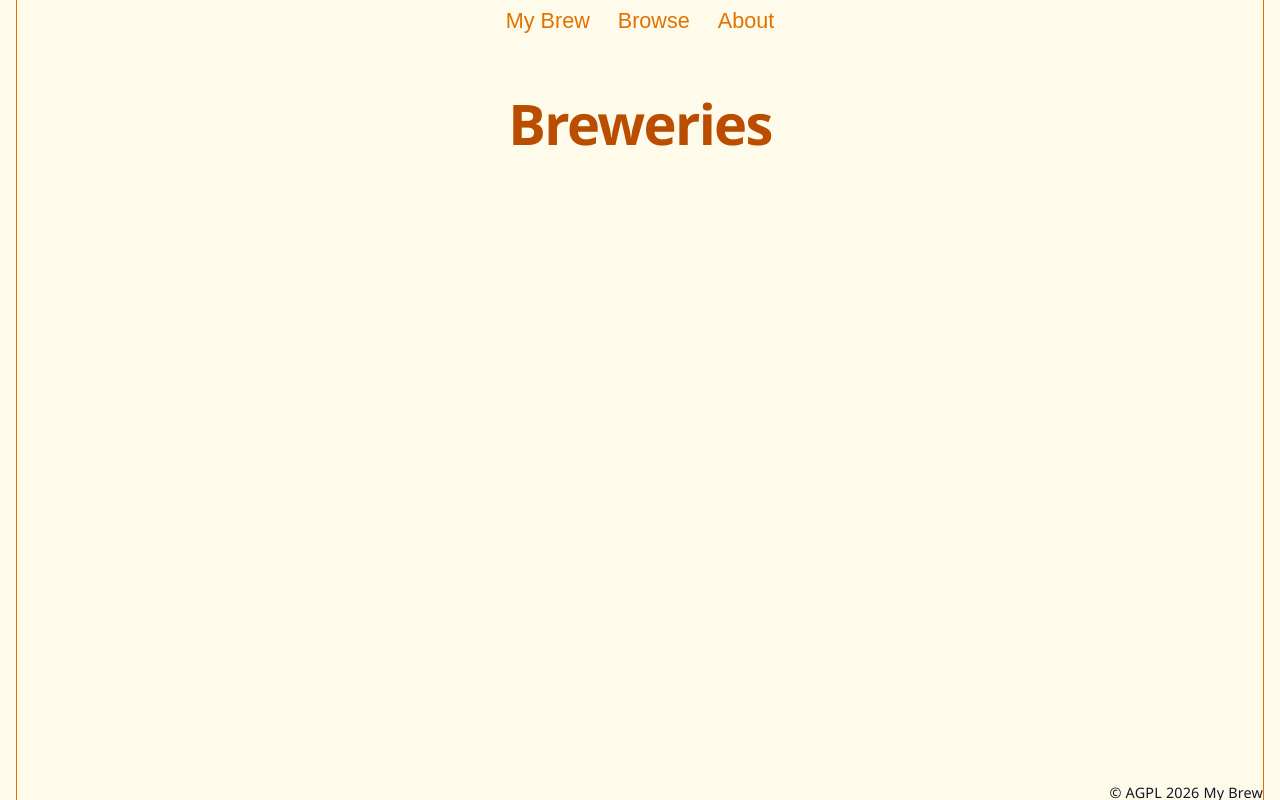
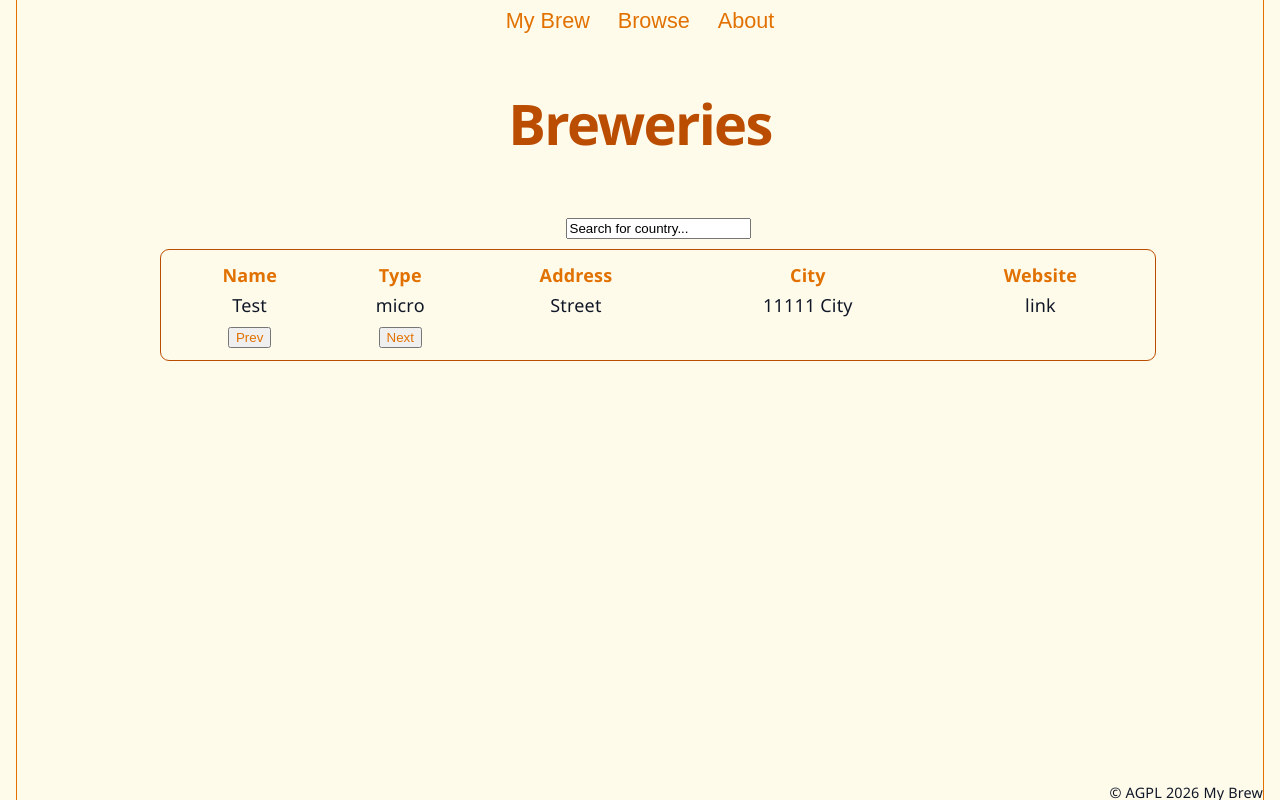
Before and after one commit to hendrik-ro/myBrew, a React (Vite) app: page / in a window 1280 px wide. Both pictures are taken after a click on the button "Browse". Built offline with nearby package versions, Linux system fonts and the light colour scheme.

Commit message:
country table

```diff
--- a/src/App.tsx
+++ b/src/App.tsx
@@ -109,10 +109,10 @@ function App() {
     <div className="container">
       <NavBar onNav={handleNav} />
       {page === "main" && (
-        <Main RandomResults={breweries} Random={handleRandom} />
+        <Main onRandom={handleRandom} RandomResults={breweries} />
       )}
       {page === "browse" && (
-        <Browse Country={handleCountry} CountryResults={breweries} />
+        <Browse onCountry={handleCountry} CountryResults={breweries} />
       )}
       {page === "about" && <About />}
       <Footer />
--- a/src/browse/Browse.css
+++ b/src/browse/Browse.css
@@ -3,4 +3,34 @@
   flex-direction: column;
   height: 100vh;
   flex: 1;
+  width: 100%;
 }
+
+.country {
+  display: flex;
+  flex-direction: column;
+  flex: 10 1;
+  width: 100%;
+  align-items: center;
+  padding: 0 1rem;
+}
+
+.country-table {
+  width: 80%;
+  border: 1px solid hsl(24.706, 100%, 36.667%);
+  border-radius: 0.5rem;
+  padding: 0.5rem;
+  overflow: scroll;
+}
+
+.country-table th {
+  color: hsl(30.133, 100%, 44.118%);
+}
+
+.country-table tfoot td button {
+  color: hsl(30.133, 100%, 44.118%);
+}
+
+#country-search {
+  margin: 0.5rem;
+}
--- a/src/browse/Browse.tsx
+++ b/src/browse/Browse.tsx
@@ -2,8 +2,8 @@ import type { BreweriesProps } from "../types/props";
 import "./Browse.css";
 
 export default function Browse(props: BreweriesProps) {
-  const { CountryResults, Country } = props;
-  if (CountryResults && Country) {
+  const { CountryResults, onCountry } = props;
+  if (CountryResults && onCountry) {
     console.log("countries loaded");
   }
   return (
@@ -11,6 +11,68 @@ export default function Browse(props: BreweriesProps) {
       <header>
         <h1>Breweries</h1>
       </header>
+      <BrowseCountry />
     </div>
   );
 }
+
+function BrowseCountry(props: BreweriesProps) {
+  const { CountryResults, onCountry } = props;
+  if (onCountry && CountryResults) {
+    console.log("countries loeaded");
+  }
+
+  /*
+  TODO:
+  * Add APIhandlers
+  * Pagination
+  * Map via api call:
+      - datalist
+      - tbody
+  */
+
+  return (
+    <div className="country">
+      <form id="country-search">
+        <input
+          type="search"
+          list="countries"
+          id="country-choice"
+          name="country-choice"
+          defaultValue={"Search for country..."}
+        />
+        <datalist id="countries">
+          <option value="Sweden"></option>
+        </datalist>
+      </form>
+      <table className="country-table">
+        <thead>
+          <th>Name</th>
+          <th>Type</th>
+          <th>Address</th>
+          <th>City</th>
+          <th>Website</th>
+        </thead>
+        <tbody>
+          <tr>
+            <td>Test</td>
+            <td>micro</td>
+            <td>Street</td>
+            <td>11111 City</td>
+            <td>link</td>
+          </tr>
+        </tbody>
+        <tfoot>
+          <tr>
+            <td>
+              <button>Prev</button>
+            </td>
+            <td>
+              <button>Next</button>
+            </td>
+          </tr>
+        </tfoot>
+      </table>
+    </div>
+  );
+}
--- a/src/main/Main.css
+++ b/src/main/Main.css
@@ -23,5 +23,7 @@ section {
 
 .brew-random {
   width: 100%;
-  border: 1px solid white;
+  border: 1px solid hsl(24.706, 100%, 36.667%);
+  border-radius: 0.5rem;
+  padding: 0.5rem;
 }
--- a/src/main/Main.tsx
+++ b/src/main/Main.tsx
@@ -13,7 +13,7 @@ export default function Main(props: BreweriesProps) {
           src="../favicon/favicon.ico"
         />
       </header>
-      <Random RandomResults={props.RandomResults} Random={props.Random} />
+      <Random RandomResults={props.RandomResults} onRandom={props.onRandom} />
       <section>
         <p>
           This webpage is powered by{" "}
@@ -31,10 +31,10 @@ export default function Main(props: BreweriesProps) {
 }
 
 function Random(props: BreweriesProps) {
-  const { RandomResults, Random } = props;
+  const { RandomResults, onRandom } = props;
 
   const handleClick = () => {
-    Random();
+    onRandom();
   };
 
   return (
--- a/src/types/props.tsx
+++ b/src/types/props.tsx
@@ -1,9 +1,9 @@
 import type { Brewery } from "./brewery";
 
 export type BreweriesProps = {
-  Country?: () => void;
+  onCountry?: () => void;
   CountryResults?: Brewery[];
-  Random?: () => void;
+  onRandom?: () => void;
   RandomResults?: Brewery[];
 };
 
```
